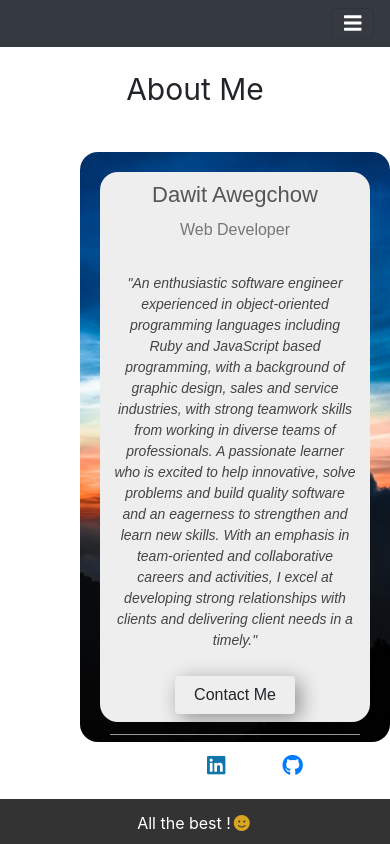
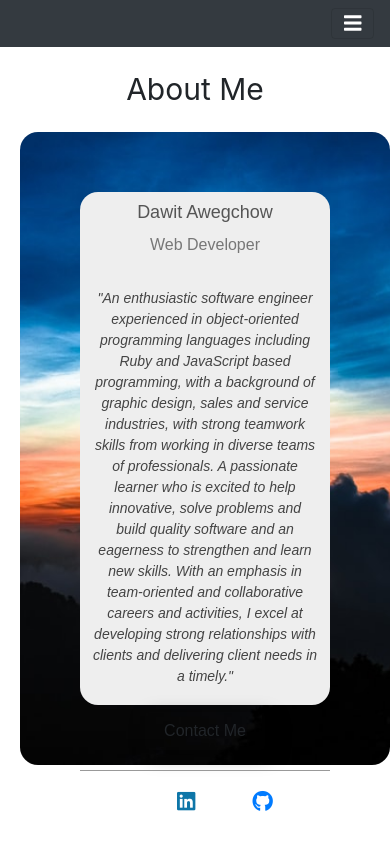
Before and after one commit to dawit-design/portfolio, a React (Create React App) app: page /about in a window 390 px wide. Built offline with nearby package versions, Linux system fonts and the light colour scheme.

Commit message:
some media query touch

```diff
--- a/src/App.css
+++ b/src/App.css
@@ -269,6 +269,10 @@ nav ul li{
 
 /* contact */
 .contact-form {
+  display: flex;
+  flex-direction: column;
+  justify-content: center;
+  align-items: center;
   padding: 15px;
   z-index: 1;
 }
@@ -309,6 +313,9 @@ nav ul li{
   .logo{
     display: none;
   }
+  #footer{
+    display: none;
+  }
 }
 @media(max-width: 768px){
 
@@ -323,4 +330,41 @@ nav ul li{
     border-radius: 50%;
     margin: 5px;
   }
+  .about-card-wrapper{
+    left: 50%;
+    margin: 10px;
+    padding: 60px;
+    height: 75vh;
+    z-index: 1;
+  }
+
+.about-card{
+  width: 480px;
+    background-color: #eee;
+    display: flex;
+    flex-direction: column;
+    align-items: center;
+    justify-content: space-evenly;
+    transition: transform .5s;
+    border-radius: 18px;
 }
+.circular--landscape {
+
+  width: 150px;
+  height: 150px;
+  overflow: hidden;
+  border-radius: 50%;
+}
+.about-card h1 {
+  font-family: 'ubuntu', sans-serif;
+  font-size: 18px;
+  color: #555;
+  margin: 10px;
+
+}
+.job {
+  font-family: 'montserrat',sans-serif;
+  font-weight: 300;
+}
+
+}
```
